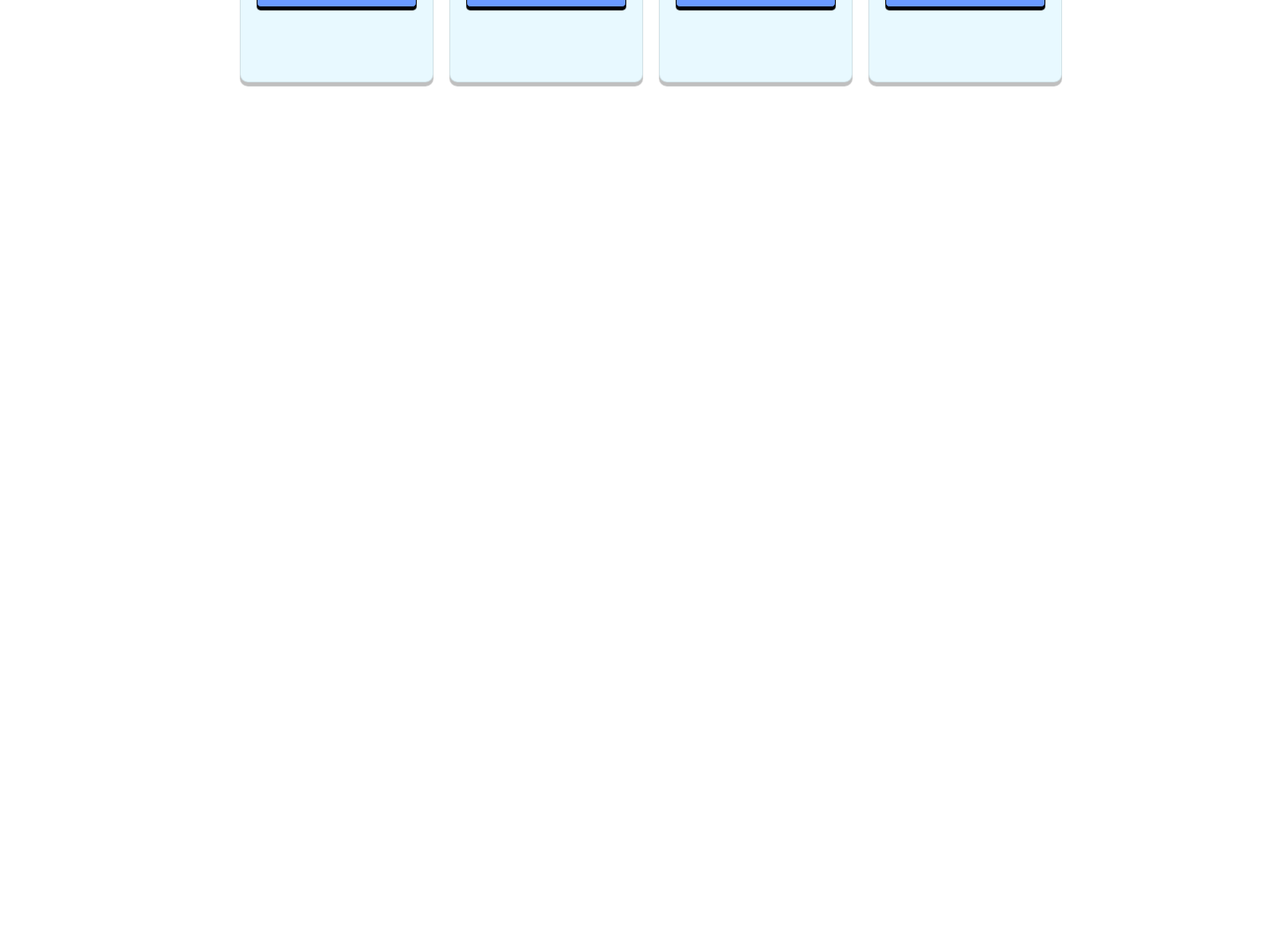
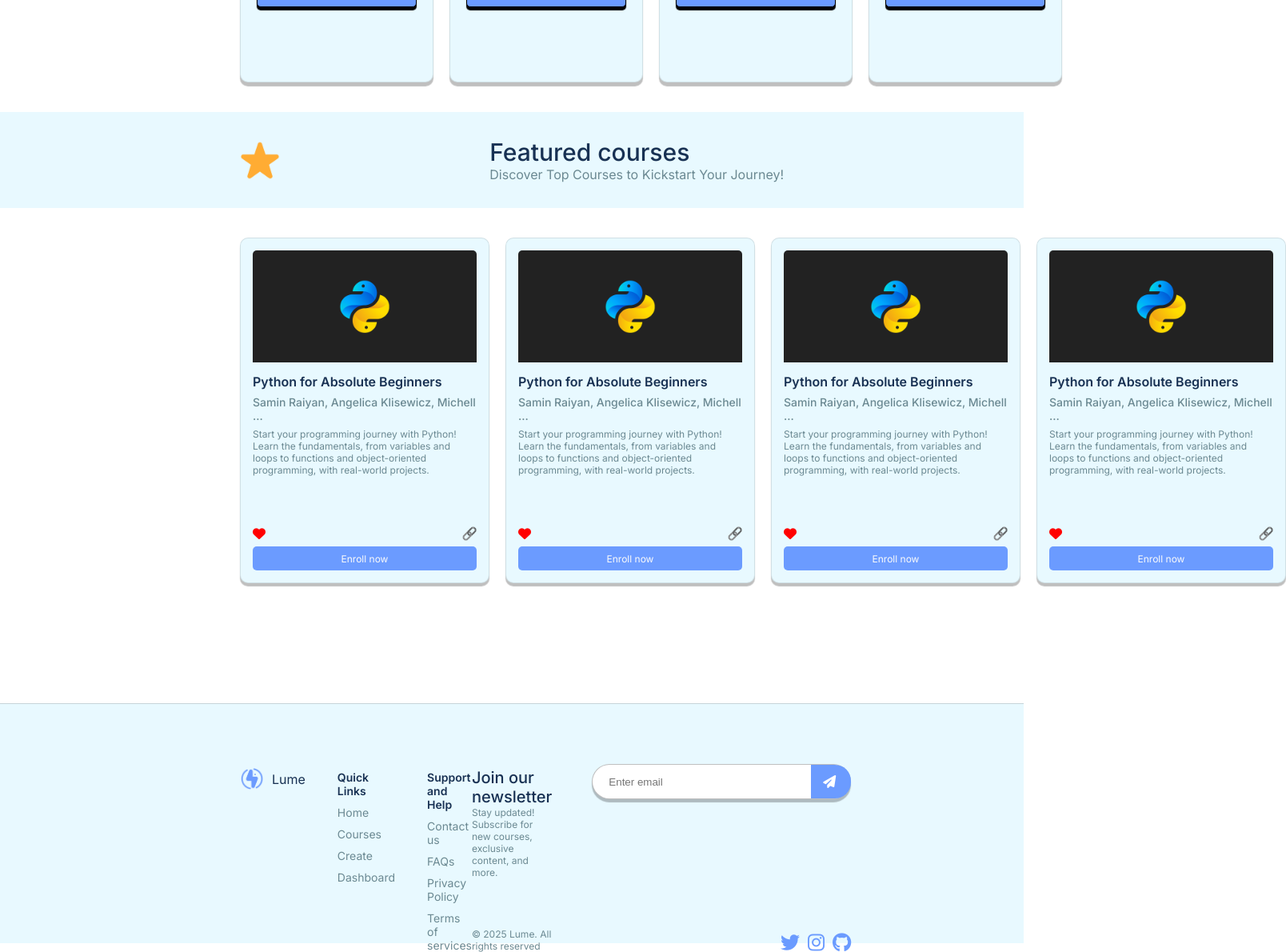
Before and after one commit to sameenmajid12/Lume, a React (Vite) app in the folder Frontend/: page / in a window 1280 px wide. Shown: the part 675-1865 px from the top of the page at 80% size, 1608 px wide, since content can reach past the window. Before the commit the page ends 800 px from the top, so only its background shows below. Built offline with nearby package versions, Linux system fonts and the light colour scheme.

Commit message:
created footer component

```diff
--- a/Frontend/src/App.jsx
+++ b/Frontend/src/App.jsx
@@ -1,10 +1,12 @@
 import { useState } from 'react'
 import Header from './components/Main/Header';
 import './styles/general.css'
-import { Outlet } from 'react-router-dom';
+import { Outlet, useLocation } from 'react-router-dom';
+import Footer from './components/Home/Footer';
 
 function App() {
   const [count, setCount] = useState(0)
+  const location = useLocation();
 
   return (
     <>
@@ -12,6 +14,7 @@ function App() {
       <div className='outlet-page-container'>
         <Outlet/>
       </div>
+      {location.pathname.split('/')[1]!=='create'?<Footer/>:''}
     </>
   )
 }
--- a/Frontend/src/components/Home/Featured.jsx
+++ b/Frontend/src/components/Home/Featured.jsx
@@ -1,21 +1,20 @@
+import CourseCards from '../Courses/CourseCards';
 function Featured(){
- <div className="featured-courses-container">
-  <div className="featured-courses-banner"></div>
-  <div className="featured-courses-cards">
-    <div className="featured-course">
-      <div className="featured-course-details">
-        <img></img>
-        <h2></h2>
-        <p></p>
-        <p></p>
-      </div>
-      <div className="featured-course-interactions">
-        <div><i></i><i></i></div>
-        <button>Enroll now</button>
-      </div>
+ return(<>
+  <div className="featured-courses-banner">
+    <img src="/assets/star.png"></img>
+    <div className="featured-courses-banner-text">
+      <h3>Featured courses</h3>
+      <p>Discover Top Courses to Kickstart Your Journey!</p>
     </div>
   </div>
- </div>
+  <div className="featured-courses-cards">
+    <CourseCards/>
+    <CourseCards/>
+    <CourseCards/>
+    <CourseCards/>
+  </div>
+ </>)
 }
 
 export default Featured;
--- a/Frontend/src/components/Home/Footer.jsx
+++ b/Frontend/src/components/Home/Footer.jsx
@@ -1,19 +1,21 @@
+import "../../styles/footer.css";
 function Footer() {
+  return (
     <footer>
-    <div className="footer-links">
+      <div className="footer-body">
         <div className="footer-right">
-        <div>
-          <img></img>
+          <div className="footer-brand">
+            <img src="/assets/Logo.png"></img>
             <p>Lume</p>
           </div>
-        <div>
+          <div className="footer-links">
             <p>Quick Links</p>
             <p>Home</p>
             <p>Courses</p>
             <p>Create</p>
             <p>Dashboard</p>
           </div>
-        <div>
+          <div className="footer-links">
             <p>Support and Help</p>
             <p>Contact us</p>
             <p>FAQs</p>
@@ -21,24 +23,29 @@ function Footer() {
             <p>Terms of services</p>
           </div>
         </div>
-      <div className="footer-left"></div>
-      <div>
+        <div className="footer-left">
+          <div className="footer-div">
             <div>
               <h3>Join our newsletter</h3>
-          <p>Stay updated! Subscribe for new courses, exclusive content, and more.</p>
+              <p>
+                Stay updated! Subscribe for new courses, exclusive content, and
+                more.
+              </p>
             </div>
             <p>© 2025 Lume. All rights reserved</p>
           </div>
-      <div>
-        <input></input>
-        <div>
-          <i></i>
-          <i></i>
-          <i></i>
+          <div className="footer-div">
+            <div className="footer-input"><input placeholder="Enter email"></input><div className="footer-send-email"><i className="fa-solid fa-paper-plane"></i></div></div>
+            <div className="footer-icons">
+              <i className="fa-brands fa-twitter"></i>
+              <i className="fa-brands fa-instagram"></i>
+              <i className="fa-brands fa-github"></i>
             </div>
           </div>
         </div>
-  </footer>;
+      </div>
+    </footer>
+  );
 }
 
 export default Footer;
--- a/Frontend/src/styles/course.css
+++ b/Frontend/src/styles/course.css
@@ -1,5 +1,5 @@
 .course-card-container{
-  width:315px;
+  max-width: 280px;
   height:400px;
   padding:15px;
   background-color: var(--background-secondary);
--- /dev/null
+++ b/Frontend/src/styles/footer.css
@@ -0,0 +1,105 @@
+footer{
+  margin-top:150px;
+  background-color: var(--background-secondary);
+  padding: 80px 300px;
+  box-sizing: border-box;
+  height:300px;
+  border-top:1px solid rgba(0,0,0,0.15);
+}
+.footer-body{
+  display: flex;
+  justify-content: space-between;
+}
+.footer-right{
+  display: flex;
+  align-items: flex-start;
+  column-gap: 40px;
+}
+.footer-brand{
+  display: flex;
+  align-items: center;
+  column-gap: 10px;
+  color:var(--header-text-color);
+}
+.footer-right img{
+  width:30px;
+}
+.footer-links{
+  padding-top:3px;
+  display: flex;
+  flex-direction: column;
+  row-gap: 10px;
+}
+.footer-links p{
+  cursor: pointer;
+  color:var(--body-text-color);
+  font-size:14px;
+}
+.footer-links p:first-child{
+  color:var(--header-text-color);
+  font-weight: 600;
+}
+.footer-left{
+  display: flex;
+}
+.footer-div{
+  display: flex;
+  flex-direction: column;
+  justify-content: space-between;
+}
+.footer-div input{
+  width: 300px;
+  height:40px;
+  border-radius: 30px;
+  margin-left:50px;
+  margin-top:-5px;
+  padding-left:20px;
+  border:1px solid rgba(0,0,0,0.25);
+  box-shadow: 0px 4px 1px rgba(0,0,0,0.25);
+  outline:none
+}
+.footer-left h3{
+ color: var(--header-text-color);
+ font-size: 20px;
+ font-weight: 500;
+}
+.footer-left p{
+  font-size: 12px;
+  color:var(--body-text-color);
+}
+.footer-icons{
+  display: flex;
+  justify-content: end;
+  column-gap: 10px;
+}
+.footer-icons i{
+  font-size: 24px;
+  color:var(--accent-color);
+  cursor: pointer;
+
+}
+.footer-icons i:hover{
+  color:var(--accent-hover);
+}
+.footer-input{
+  position: relative;
+
+}
+.footer-send-email{
+  position: absolute;
+  top:0;
+  background-color: var(--accent-color);
+  width:50px;
+  height:42px;
+  padding-right:4px;
+  box-sizing: border-box;
+  border-radius:20px ;
+  border-top-left-radius:0 ;
+  border-bottom-left-radius: 0;
+  transform: translateY(-4px);
+  right:0;
+  display: flex;
+  align-items: center;
+  color:white;
+  justify-content: center;
+}
--- a/Frontend/src/styles/home.css
+++ b/Frontend/src/styles/home.css
@@ -145,3 +145,30 @@
 .getting-started-bold{
   color:var(--header-text-color);
 }
+
+.featured-courses-banner{
+  height: 120px;
+  background-color: var(--background-secondary);
+  display: flex;
+  padding:0px 300px;
+  justify-content: space-between;
+  align-items: center;
+}
+.featured-courses-banner img{
+  width: 50px;
+}
+.featured-courses-banner h3{
+  color:var(--header-text-color);
+  font-size:30px;
+  font-weight: 500;
+}
+.featured-courses-banner p{
+  color:var(--body-text-color);
+  font-size: 16px;;
+}
+.featured-courses-cards{
+  padding:0px 300px;
+  display: grid;
+  grid-template-columns: 1fr 1fr 1fr 1fr;
+  column-gap: 20px;
+}
```
Lines whose indentation alone changed are shown as unchanged.
